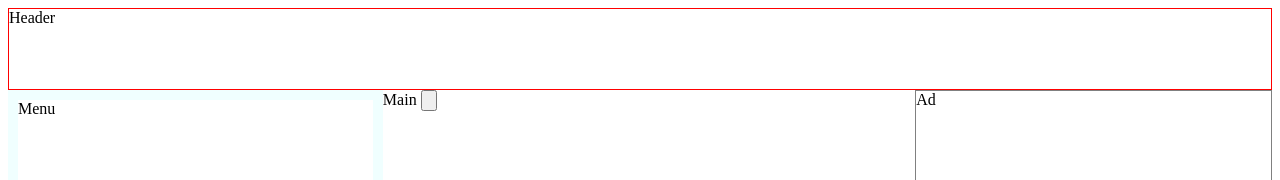
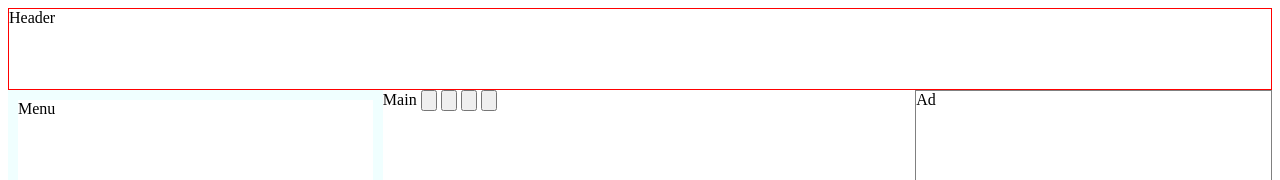
Before and after one commit to march-dave/csstutor, a plain HTML site: page index3.html in a window 1280 px wide. Shown: the top 180 px of the page. Drawn offline with Linux system fonts and the light colour scheme.

Commit message:
git testing

```diff
--- a/index3.html
+++ b/index3.html
@@ -62,9 +62,13 @@
 
     <div class="container">
         <div class="nav left">Menu</div>
-        <main>Main
+        <main>
+            Main
 
-        <input type="button" onclick="onLoad();" />
+            <input type="button" onclick="onLoad();" />
+            <input type="button" onclick="onLoad();" />
+            <input type="button" onclick="onLoad();" />
+            <input type="button" onclick="onLoad();" />
         </main>
         <div class="nav right">Ad</div>
     </div>
```
Also changed, not shown: 1 other file.
